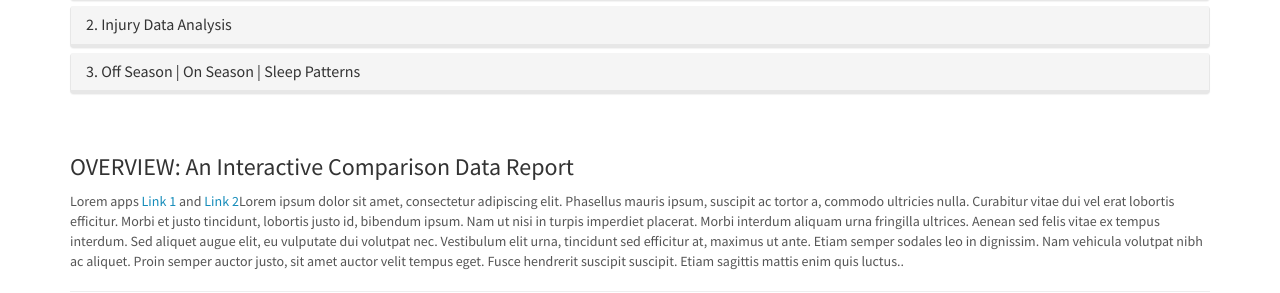
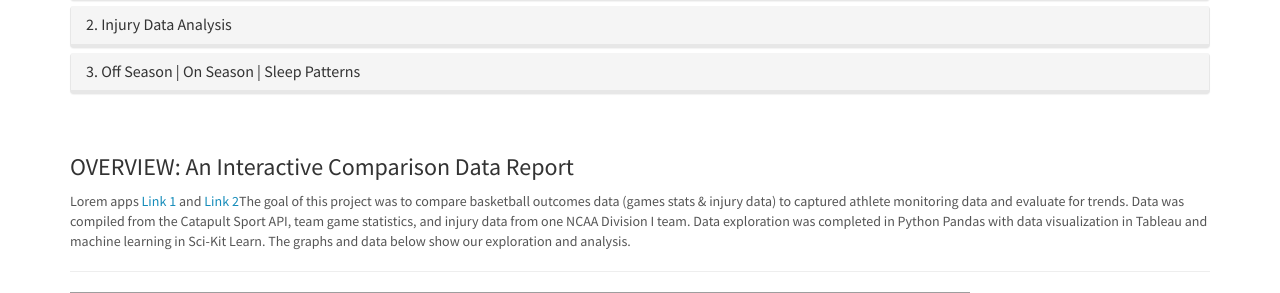
Before and after one commit to risatino/seadogz, a Flask app: page / in a window 1280 px wide; the page is wider, and only the part inside the window is pictured. Shown: the part 191-484 px from the top of that part. Run offline with Flask 2, Linux system fonts and the light colour scheme; some libraries are stand-ins or nearby versions; grey boxes are pictures that could not be loaded.

Commit message:
added explanation paragraph

```diff
--- a/templates/index.html
+++ b/templates/index.html
@@ -135,7 +135,7 @@
   <div class="row">
     <div class="col-md-12">
       <h3>OVERVIEW: An Interactive Comparison Data Report</h3>
-      <p>Lorem apps <a href="#">Link 1</a> and <a href="#">Link 2</a>Lorem ipsum dolor sit amet, consectetur adipiscing elit. Phasellus mauris ipsum, suscipit ac tortor a, commodo ultricies nulla. Curabitur vitae dui vel erat lobortis efficitur. Morbi et justo tincidunt, lobortis justo id, bibendum ipsum. Nam ut nisi in turpis imperdiet placerat. Morbi interdum aliquam urna fringilla ultrices. Aenean sed felis vitae ex tempus interdum. Sed aliquet augue elit, eu vulputate dui volutpat nec. Vestibulum elit urna, tincidunt sed efficitur at, maximus ut ante. Etiam semper sodales leo in dignissim. Nam vehicula volutpat nibh ac aliquet. Proin semper auctor justo, sit amet auctor velit tempus eget. Fusce hendrerit suscipit suscipit. Etiam sagittis mattis enim quis luctus..</p>
+      <p>Lorem apps <a href="#">Link 1</a> and <a href="#">Link 2</a>The goal of this project was to compare basketball outcomes data (games stats & injury data) to captured athlete monitoring data and evaluate for trends. Data was compiled from the Catapult Sport API, team game statistics, and injury data from one NCAA Division I team. Data exploration was completed in Python Pandas with data visualization in Tableau and machine learning in Sci-Kit Learn. The graphs and data below show our exploration and analysis.</p>
     <hr>
       <iframe width="900" height="800" frameborder="0" scrolling="no" src="//plot.ly/~dhoebbel/29.embed"></iframe>
     </div>
```
